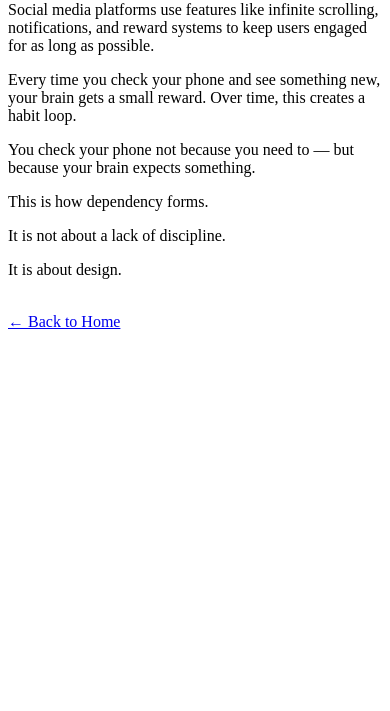
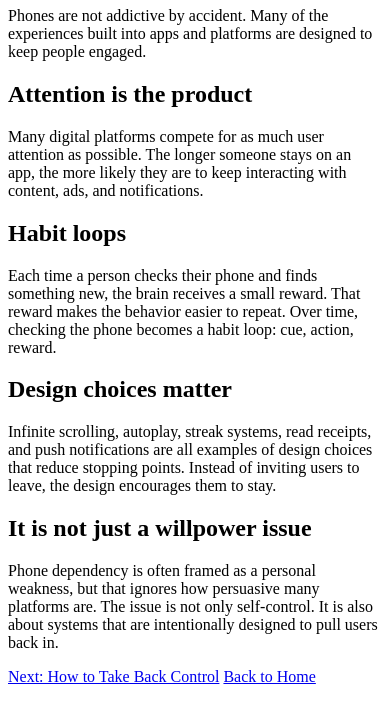
Before and after one commit to jvsousa35/phone-dependency-storytelling, a plain HTML site: page why-phones-are-addictive.html in a window 390 px wide. Shown: the part 133-844 px from the top of the page. Drawn offline with Linux system fonts and the light colour scheme.

Commit message:
Update why-phones-are-addictive.html

```diff
--- a/why-phones-are-addictive.html
+++ b/why-phones-are-addictive.html
@@ -1,20 +1,65 @@
-<h1>Why Phones Are Addictive</h1>
+<!DOCTYPE html>
+<html lang="en">
+<head>
+  <meta charset="UTF-8" />
+  <meta name="viewport" content="width=device-width, initial-scale=1.0" />
+  <title>Why Phones Are Addictive</title>
+  <meta name="description" content="Why phone dependency forms through design, habit loops, and reward systems." />
+  <link rel="stylesheet" href="styles.css" />
+</head>
+<body class="subpage-body">
 
-<p>Phones are not addictive by accident.</p>
+  <nav class="top-nav">
+    <a href="index.html">← Back to Home</a>
+  </nav>
 
-<p>They are designed to keep your attention.</p>
+  <main class="subpage">
+    <p class="eyebrow">Content Page</p>
+    <h1>Why Phones Are Addictive</h1>
+    <p class="lead">
+      Phones are not addictive by accident. Many of the experiences built into apps
+      and platforms are designed to keep people engaged.
+    </p>
 
-<p>Social media platforms use features like infinite scrolling, notifications, and reward systems to keep users engaged for as long as possible.</p>
+    <section class="text-block">
+      <h2>Attention is the product</h2>
+      <p>
+        Many digital platforms compete for as much user attention as possible.
+        The longer someone stays on an app, the more likely they are to keep interacting with content,
+        ads, and notifications.
+      </p>
+    </section>
 
-<p>Every time you check your phone and see something new, your brain gets a small reward. Over time, this creates a habit loop.</p>
+    <section class="text-block">
+      <h2>Habit loops</h2>
+      <p>
+        Each time a person checks their phone and finds something new, the brain receives a small reward.
+        That reward makes the behavior easier to repeat. Over time, checking the phone becomes a habit loop:
+        cue, action, reward.
+      </p>
+    </section>
 
-<p>You check your phone not because you need to — but because your brain expects something.</p>
+    <section class="text-block">
+      <h2>Design choices matter</h2>
+      <p>
+        Infinite scrolling, autoplay, streak systems, read receipts, and push notifications are all examples
+        of design choices that reduce stopping points. Instead of inviting users to leave, the design encourages them to stay.
+      </p>
+    </section>
 
-<p>This is how dependency forms.</p>
+    <section class="text-block">
+      <h2>It is not just a willpower issue</h2>
+      <p>
+        Phone dependency is often framed as a personal weakness, but that ignores how persuasive many platforms are.
+        The issue is not only self-control. It is also about systems that are intentionally designed to pull users back in.
+      </p>
+    </section>
 
-<p>It is not about a lack of discipline.</p>
+    <div class="button-group left">
+      <a class="button" href="take-back-control.html">Next: How to Take Back Control</a>
+      <a class="button ghost" href="index.html">Back to Home</a>
+    </div>
+  </main>
 
-<p>It is about design.</p>
-
-<br>
-<a href="index.html">← Back to Home</a>
+</body>
+</html>
```
